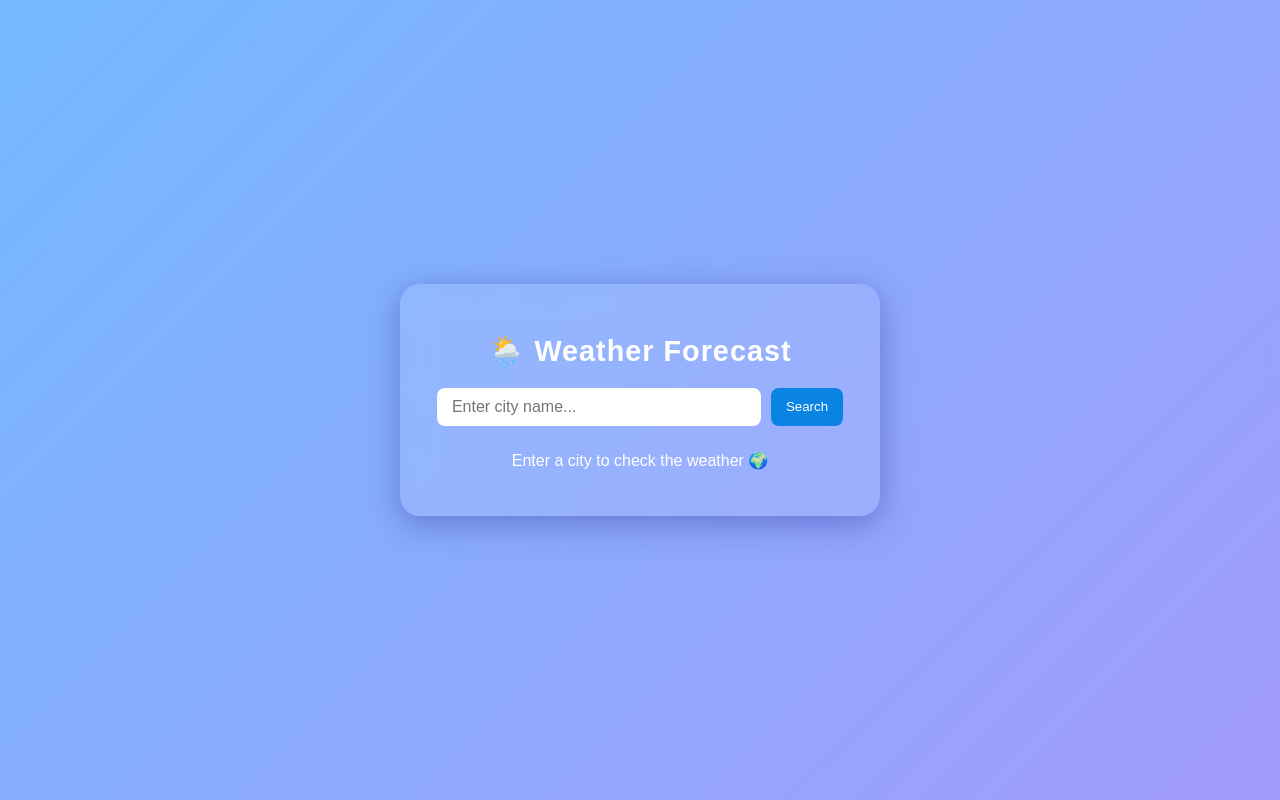
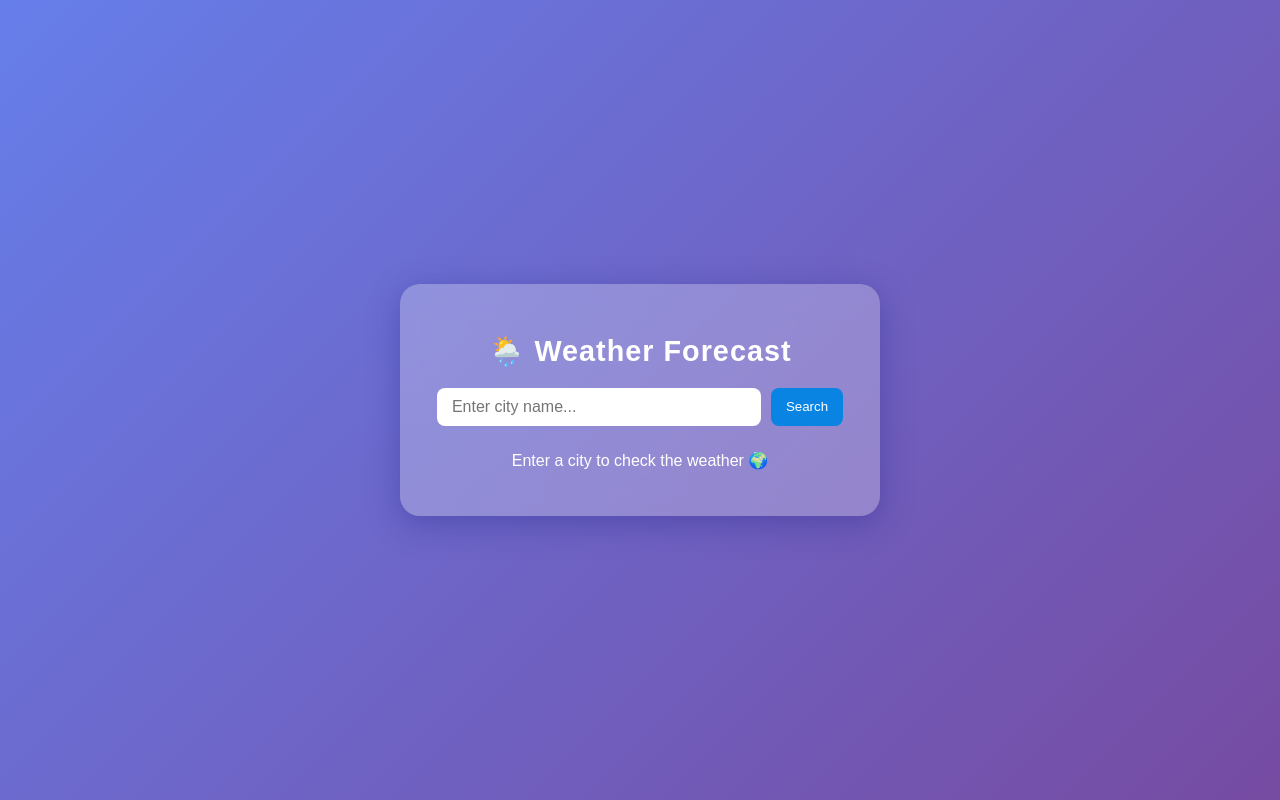
Before and after one commit to sidharthkv1100/weatherapp, a plain HTML site: page index.html in a window 1280 px wide. Drawn offline with Linux system fonts and the light colour scheme.

Commit message:
Update style.css

```diff
--- a/style.css
+++ b/style.css
@@ -3,7 +3,7 @@
 body {
   margin: 0;
   font-family: "Poppins", sans-serif;
-  background: linear-gradient(135deg, #74b9ff, #a29bfe);
+  background: linear-gradient(135deg, #667eea, #764ba2);
   color: #fff;
   height: 100vh;
   display: flex;
@@ -13,7 +13,7 @@ body {
 
 .app-container {
   text-align: center;
-  background: rgba(255, 255, 255, 0.1);
+  background: rgba(255, 255, 255, 0.25);
   backdrop-filter: blur(15px);
   border-radius: 20px;
   padding: 30px;
```
